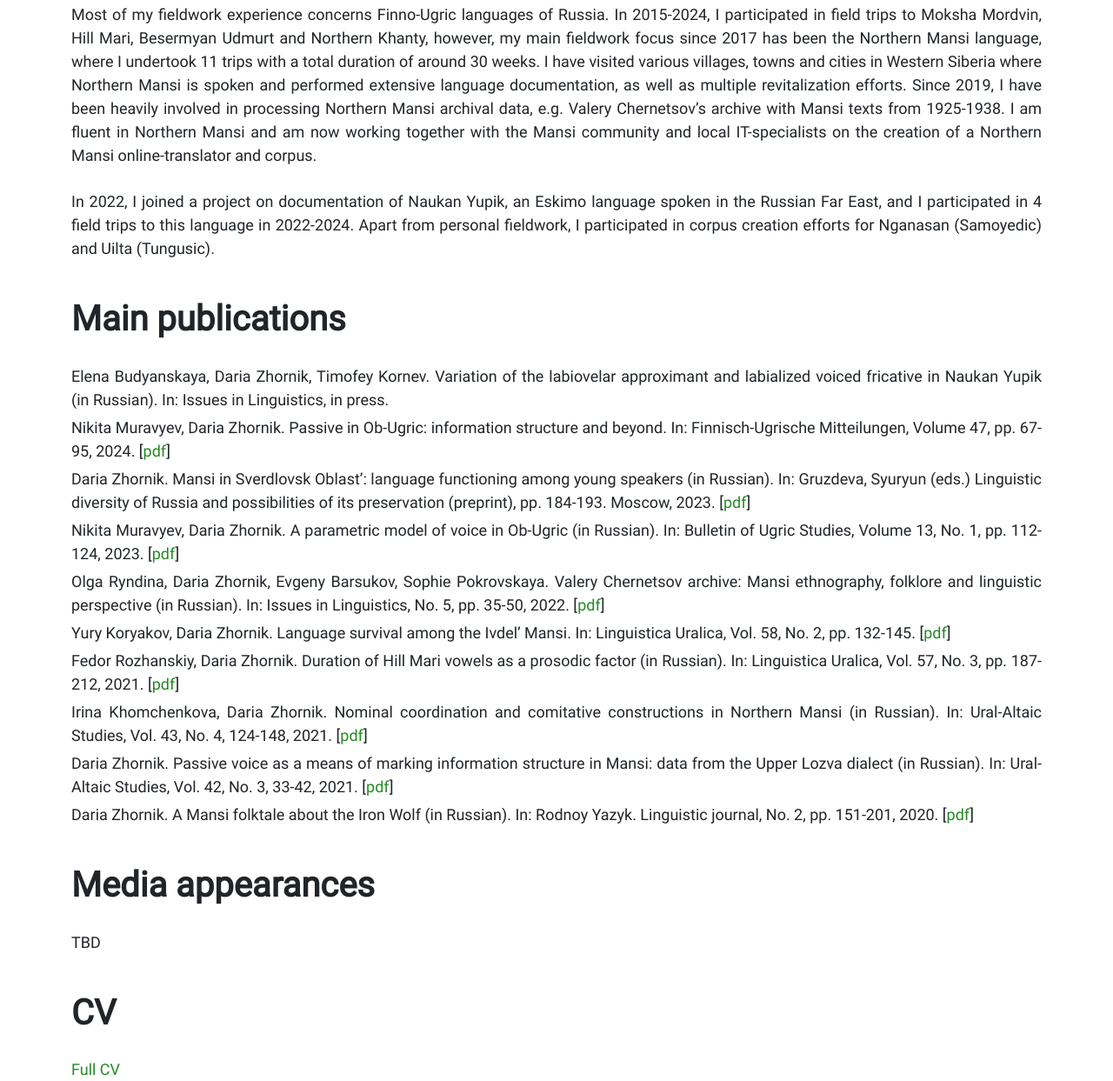
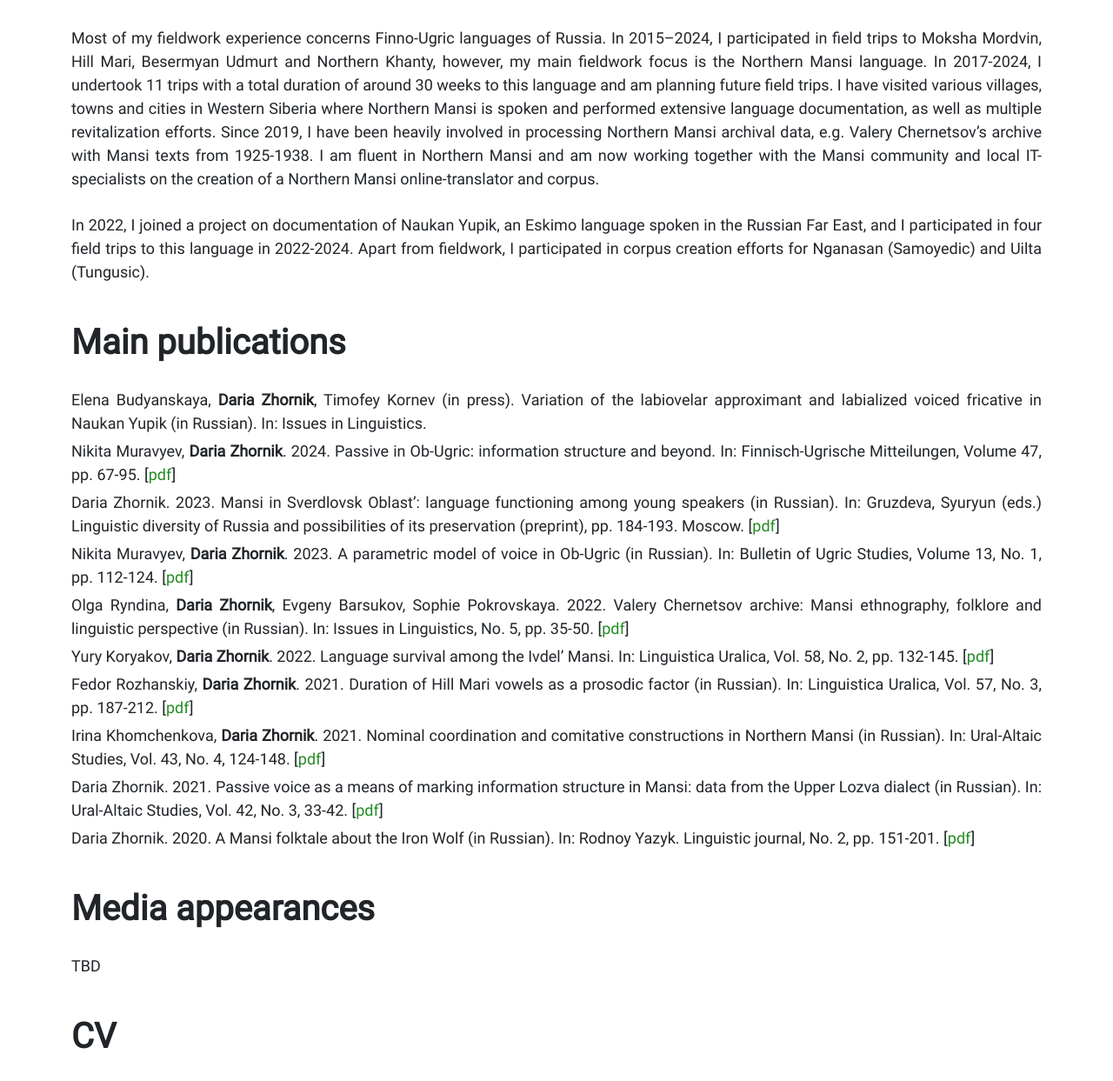
Before and after one commit to DariaZhornik/dariazhornik.github.io, a plain HTML site: page index.html in a window 1280 px wide. Shown: the part 802-2045 px from the top of the page at 87% size. Drawn offline with nearby package versions, Linux system fonts and the light colour scheme.

Commit message:
Update index.html

```diff
--- a/index.html
+++ b/index.html
@@ -44,30 +44,30 @@
           <div class="col">
             <div class="content-block">
                 <h1 id="name">Daria Zhornik</h1>
-                <p>I am a doctoral candidate at the Ludwig Maximilian University of Munich and a research fellow at the Research Сenter for the Preservation, Revitalization and Documentation of the Languages of Russia, Institute of Linguistics, Russian Academy of Sciences.</p>
-                <p class="next">My dissertation project is aimed at exploring the evolution of information structure in Northern Mansi (Finno-Ugric), based on a unified annotation and comparison of narrative folklore texts from eight consecutive time periods between the 1840s and 2020s. Apart from that, I am involved in general documentation and revitalization of Northern Mansi, as well as documentation of Naukan Yupik (Eskimo-Aleut), where I specifically work on phonetic research. Within my work at the Institute of Linguistics in Russia, I lead a project on the creation of a manual for documentation of languages of Russia with special attention to the level of language vitality and the format of the documentation project. At the Ludwig Maximilian University of Munich, I teach courses on Northern Mansi and give regular talks about my research and revitalization efforts.</p>
+                <p>I am a doctoral candidate at the Graduate School Language & Literature at LMU Munich (Ludwig-Maximilians-Universität München), affiliated with the Institute of Finno-Ugric/Uralic Studies and a research fellow at the Research Сenter for the Preservation, Revitalization and Documentation of the Languages of Russia, Institute of Linguistics, Russian Academy of Sciences.</p>
+                <p class="next">My dissertation project is aimed at exploring the evolution of information structure in Northern Mansi (Finno-Ugric), based on a unified annotation and comparison of narrative folklore texts from eight consecutive time periods between the 1840s and 2020s. Apart from that, I am involved in general documentation and revitalization of Northern Mansi, as well as documentation of Naukan Yupik (Eskimo-Aleut), where I specifically work on phonetic research. At the Institute of Linguistics in Russia, I lead a project aimed at creating a manual for documentation of languages of Russia with special attention to the level of language vitality and the format of the documentation project. At the Ludwig Maximilian University of Munich, I teach courses on Northern Mansi.</p>
             </div>
           </div>
         </div>
         <h1 style="padding-top: 2.5%">Fieldwork experience</h1>
         <div class="content-block" id="fieldwork">
-            <p>Most of my fieldwork experience concerns Finno-Ugric languages of Russia. In 2015-2024, I participated in field trips to Moksha Mordvin, Hill Mari, Besermyan Udmurt and Northern Khanty, however, my main fieldwork focus since 2017 has been the Northern Mansi language, where I undertook 11 trips with a total duration of around 30 weeks. I have visited various villages, towns and cities in Western Siberia where Northern Mansi is spoken and performed extensive language documentation, as well as multiple revitalization efforts. Since 2019, I have been heavily involved in processing Northern Mansi archival data, e.g. Valery Chernetsov’s archive with Mansi texts from 1925-1938. I am fluent in Northern Mansi and am now working together with the Mansi community and local IT-specialists on the creation of a Northern Mansi online-translator and corpus.</p>
-            <p class="next">In 2022, I joined a project on documentation of Naukan Yupik, an Eskimo language spoken in the Russian Far East, and I participated in 4 field trips to this language in 2022-2024. Apart from personal fieldwork, I participated in corpus creation efforts for Nganasan (Samoyedic) and Uilta (Tungusic).</p>
+            <p>Most of my fieldwork experience concerns Finno-Ugric languages of Russia. In 2015–2024, I participated in field trips to Moksha Mordvin, Hill Mari, Besermyan Udmurt and Northern Khanty, however, my main fieldwork focus is the Northern Mansi language. In 2017-2024, I undertook 11 trips with a total duration of around 30 weeks to this language and am planning future field trips. I have visited various villages, towns and cities in Western Siberia where Northern Mansi is spoken and performed extensive language documentation, as well as multiple revitalization efforts. Since 2019, I have been heavily involved in processing Northern Mansi archival data, e.g. Valery Chernetsov’s archive with Mansi texts from 1925-1938. I am fluent in Northern Mansi and am now working together with the Mansi community and local IT-specialists on the creation of a Northern Mansi online-translator and corpus.</p>
+            <p class="next">In 2022, I joined a project on documentation of Naukan Yupik, an Eskimo language spoken in the Russian Far East, and I participated in four field trips to this language in 2022-2024. Apart from fieldwork, I participated in corpus creation efforts for Nganasan (Samoyedic) and Uilta (Tungusic).</p>
         </div>
 
         <h1 style="padding-top: 2.5%">Main publications</h1>
         <div class="content-block" id="publications">
             <ul>
-                <li>Elena Budyanskaya, Daria Zhornik, Timofey Kornev. Variation of the labiovelar approximant and labialized voiced fricative in Naukan Yupik (in Russian). In: Issues in Linguistics, in press. </li>
-                <li>Nikita Muravyev, Daria Zhornik. Passive in Ob-Ugric: information structure and beyond. In: Finnisch-Ugrische Mitteilungen, Volume 47, pp. 67-95, 2024.  [<a href="https://buske.de/finnisch-ugrische-mitteilungen-47.html">pdf</a>]</li>
-                <li>Daria Zhornik. Mansi in Sverdlovsk Oblast’: language functioning among young speakers (in Russian). In: Gruzdeva, Syuryun (eds.) Linguistic diversity of Russia and possibilities of its preservation (preprint), pp. 184-193. Moscow, 2023.  [<a href="https://iling-ran.ru/library/revitalization/gruzdeva_et_al_language_diversity_2023.pdf ">pdf</a>]</li>
-                <li>Nikita Muravyev, Daria Zhornik. A parametric model of voice in Ob-Ugric (in Russian). In: Bulletin of Ugric Studies, Volume 13, No. 1, pp. 112-124, 2023.  [<a href="https://vestnik-ugrovedenia.ru/ru/content/параметрическая-модель-залога-в-обско-угорских-языках ">pdf</a>]</li>
-                <li>Olga Ryndina, Daria Zhornik, Evgeny Barsukov, Sophie Pokrovskaya. Valery Chernetsov archive: Mansi ethnography, folklore and linguistic perspective (in Russian). In: Issues in Linguistics, No. 5, pp. 35-50, 2022.  [<a href="https://vja.ruslang.ru/ru/archive/2022-5/35-50 ">pdf</a>]</li>
-                <li>Yury Koryakov, Daria Zhornik. Language survival among the Ivdel’ Mansi. In: Linguistica Uralica, Vol. 58, No. 2, pp. 132-145.  [<a href="https://kirj.ee/linguistica-uralica-publications/?filter%5Byear%5D=2022&filter%5Bissue%5D=1124&filter%5Bpublication%5D=9981&v=3a52f3c22ed6 ">pdf</a>]</li>
-                <li>Fedor Rozhanskiy, Daria Zhornik. Duration of Hill Mari vowels as a prosodic factor (in Russian). In: Linguistica Uralica, Vol. 57, No. 3, pp. 187-212, 2021.  [<a href="https://kirj.ee/linguistica-uralica-publications/?filter%5Byear%5D=2021&filter%5Bissue%5D=449&filter%5Bpublication%5D=3451&v=3a52f3c22ed6 ">pdf</a>]</li>
-                <li>Irina Khomchenkova, Daria Zhornik. Nominal coordination and comitative constructions in Northern Mansi (in Russian). In: Ural-Altaic Studies, Vol. 43, No. 4, 124-148, 2021.  [<a href="https://iling-ran.ru/library/ural-altaic/ua2021_43.pdf">pdf</a>]</li>
-                <li>Daria Zhornik. Passive voice as a means of marking information structure in Mansi: data from the Upper Lozva dialect (in Russian). In: Ural-Altaic Studies, Vol. 42, No. 3, 33-42, 2021.  [<a href="https://iling-ran.ru/library/ural-altaic/ua2021_42.pdf">pdf</a>]</li>
-                <li>Daria Zhornik. A Mansi folktale about the Iron Wolf (in Russian). In: Rodnoy Yazyk. Linguistic journal, No. 2, pp. 151-201, 2020. [<a href="https://rodyaz.ru/pdf/20-2/RY_20_2_Zhornik.pdf">pdf</a>]</li>
+                <li>Elena Budyanskaya, <b>Daria Zhornik</b>, Timofey Kornev (in press). Variation of the labiovelar approximant and labialized voiced fricative in Naukan Yupik (in Russian). In: Issues in Linguistics. </li>
+                <li>Nikita Muravyev, <b>Daria Zhornik</b>. 2024. Passive in Ob-Ugric: information structure and beyond. In: Finnisch-Ugrische Mitteilungen, Volume 47, pp. 67-95.  [<a href="https://buske.de/finnisch-ugrische-mitteilungen-47.html">pdf</a>]</li>
+                <li>Daria Zhornik. 2023. Mansi in Sverdlovsk Oblast’: language functioning among young speakers (in Russian). In: Gruzdeva, Syuryun (eds.) Linguistic diversity of Russia and possibilities of its preservation (preprint), pp. 184-193. Moscow.  [<a href="https://iling-ran.ru/library/revitalization/gruzdeva_et_al_language_diversity_2023.pdf ">pdf</a>]</li>
+                <li>Nikita Muravyev, <b>Daria Zhornik</b>. 2023. A parametric model of voice in Ob-Ugric (in Russian). In: Bulletin of Ugric Studies, Volume 13, No. 1, pp. 112-124.  [<a href="https://vestnik-ugrovedenia.ru/ru/content/параметрическая-модель-залога-в-обско-угорских-языках ">pdf</a>]</li>
+                <li>Olga Ryndina, <b>Daria Zhornik</b>, Evgeny Barsukov, Sophie Pokrovskaya. 2022. Valery Chernetsov archive: Mansi ethnography, folklore and linguistic perspective (in Russian). In: Issues in Linguistics, No. 5, pp. 35-50.  [<a href="https://vja.ruslang.ru/ru/archive/2022-5/35-50 ">pdf</a>]</li>
+                <li>Yury Koryakov, <b>Daria Zhornik</b>. 2022. Language survival among the Ivdel’ Mansi. In: Linguistica Uralica, Vol. 58, No. 2, pp. 132-145.  [<a href="https://kirj.ee/linguistica-uralica-publications/?filter%5Byear%5D=2022&filter%5Bissue%5D=1124&filter%5Bpublication%5D=9981&v=3a52f3c22ed6 ">pdf</a>]</li>
+                <li>Fedor Rozhanskiy, <b>Daria Zhornik</b>. 2021. Duration of Hill Mari vowels as a prosodic factor (in Russian). In: Linguistica Uralica, Vol. 57, No. 3, pp. 187-212.  [<a href="https://kirj.ee/linguistica-uralica-publications/?filter%5Byear%5D=2021&filter%5Bissue%5D=449&filter%5Bpublication%5D=3451&v=3a52f3c22ed6 ">pdf</a>]</li>
+                <li>Irina Khomchenkova, <b>Daria Zhornik</b>. 2021. Nominal coordination and comitative constructions in Northern Mansi (in Russian). In: Ural-Altaic Studies, Vol. 43, No. 4, 124-148.  [<a href="https://iling-ran.ru/library/ural-altaic/ua2021_43.pdf">pdf</a>]</li>
+                <li>Daria Zhornik. 2021. Passive voice as a means of marking information structure in Mansi: data from the Upper Lozva dialect (in Russian). In: Ural-Altaic Studies, Vol. 42, No. 3, 33-42.  [<a href="https://iling-ran.ru/library/ural-altaic/ua2021_42.pdf">pdf</a>]</li>
+                <li>Daria Zhornik. 2020. A Mansi folktale about the Iron Wolf (in Russian). In: Rodnoy Yazyk. Linguistic journal, No. 2, pp. 151-201. [<a href="https://rodyaz.ru/pdf/20-2/RY_20_2_Zhornik.pdf">pdf</a>]</li>
             </ul>
         </div>
 
@@ -88,6 +88,11 @@
         <div class="content-block" id="contact">
             <ul>
                 <li>E-mail: <a href="mailto:daria.zhornik@yandex.ru">daria.zhornik@yandex.ru</a></li>
+                <li>Daria Zhornik<br />
+                Institut für Finnougristik / Uralistik<br />
+                Ludwig-Maximilians-Universität München<br />
+                Geschwister-Scholl-Platz 1<br />
+                80539 München</li>
             </ul>
         </div>
     </div>
```
